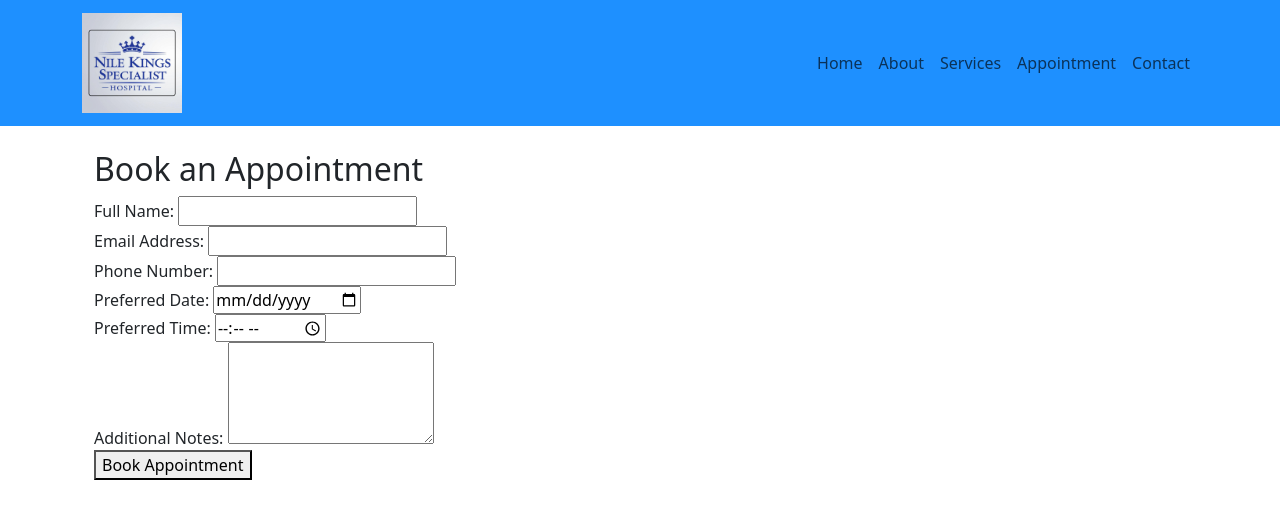
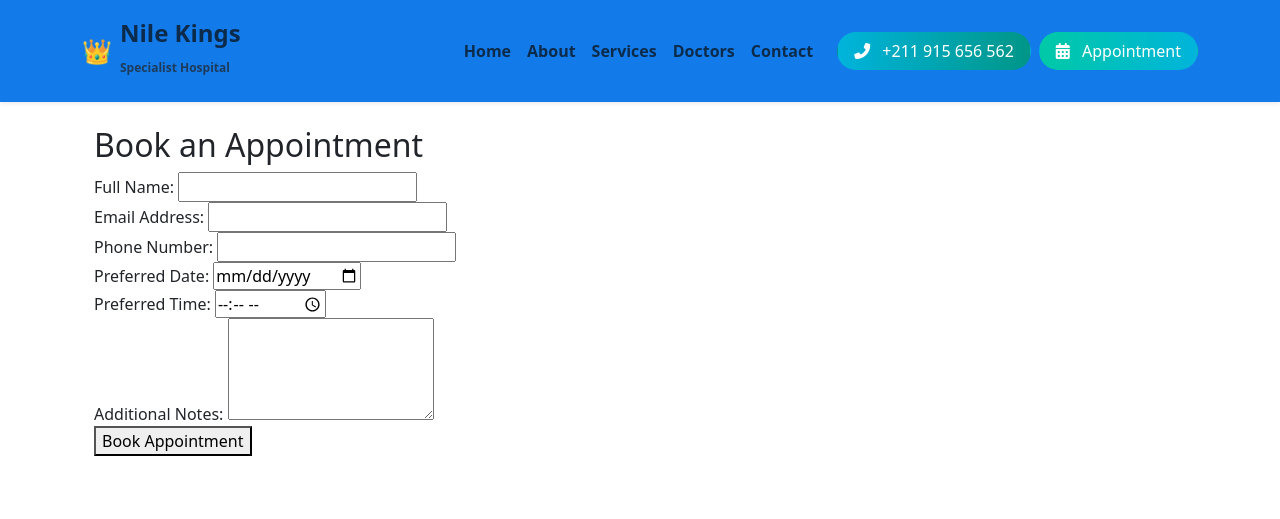
Before and after one commit to Goydave/Nile-Kings-Specialist-Hospital, a Flask app: page /appointment in a window 1280 px wide. Shown: the top 519 px of the page. Run offline with Flask 3, Linux system fonts and the light colour scheme.

Commit message:
Initial commit

```diff
--- a/app/static/css/styles.css
+++ b/app/static/css/styles.css
@@ -1,3 +1,18 @@
+.navbar-nav .nav-link {
+    color: #0c2b4b !important;
+    font-size: 1rem;
+    transition: color 0.3s ease;
+}
+
+.navbar-nav .nav-link:hover {
+    color: #009688 !important;
+}
+
+.navbar-brand:hover {
+    text-decoration: none;
+}
+
+
 /* Ensure body has no margin that interferes */
 body {
     margin: 0;
--- a/app/templates/about.html
+++ b/app/templates/about.html
@@ -41,7 +41,7 @@
     <div class="row align-items-center">
       <div class="col-md-6 order-md-2 mb-4 mb-md-0">
         <img
-          src="https://images.unsplash.com/photo-1584466977770-e35448ee80da?ixlib=rb-4.0.3&amp;auto=format&amp;fit=crop&amp;w=800&amp;q=80"
+          src="{{ url_for('static', filename='images/2.jpg') }}"
           alt="Core values"
           class="img-fluid rounded shadow-lg">
       </div>
--- a/app/templates/appointment.html
+++ b/app/templates/appointment.html
@@ -1,3 +1,16 @@
+{% with messages = get_flashed_messages(with_categories=true) %}
+  {% if messages %}
+    {% for category, message in messages %}
+      <div class="alert alert-{{ category }} alert-dismissible fade show mt-3" role="alert">
+        {{ message }}
+        <button type="button" class="btn-close" data-bs-dismiss="alert" aria-label="Close"></button>
+      </div>
+    {% endfor %}
+  {% endif %}
+{% endwith %}
+
+
+
 {% extends "base.html" %}
 
 {% block content %}
--- a/app/templates/base.html
+++ b/app/templates/base.html
@@ -2,36 +2,57 @@
 <html lang="en">
 <head>
     <meta charset="UTF-8">
-    <title>Hospital Name</title>
-    <link rel="stylesheet" href="{{ url_for('static', filename='css/styles.css') }}">
+    <title>Nile Kings Specialist Hospital</title>
+
+    <!-- Bootstrap CSS -->
     <link href="https://cdn.jsdelivr.net/npm/bootstrap@5.3.0/dist/css/bootstrap.min.css" rel="stylesheet">
+
     <!-- Font Awesome CDN -->
     <link rel="stylesheet" href="https://cdnjs.cloudflare.com/ajax/libs/font-awesome/6.5.0/css/all.min.css">
 
-    <link href="https://cdn.jsdelivr.net/npm/bootstrap@5.3.0/dist/css/bootstrap.min.css" rel="stylesheet">
-
+    <!-- Custom CSS -->
     <link rel="stylesheet" href="{{ url_for('static', filename='css/styles.css') }}">
-
-
 </head>
 <body>
+
     <!-- Header/Navbar -->
-    <nav class="navbar navbar-expand-lg" style="background-color: 	#1E90FF;">
-        <div class="container">
-            <a class="navbar-brand" href="/">
-                <img src="{{ url_for('static', filename='images/logo.png') }}" alt="Hospital Logo" height="100">
+    <!-- Header/Navbar -->
+    <nav class="navbar navbar-expand-lg py-3 shadow-sm" style="background-color: #137be9;">
+        <div class="container d-flex justify-content-between align-items-center">
+
+            <!-- Logo Text -->
+            <a class="navbar-brand fw-bold fs-4 d-flex align-items-center" href="/" style="color: #0c2b4b;">
+                <span class="me-2" style="font-size: 1.5rem;">👑</span>
+                <div>
+                    <div class="fw-bold" style="line-height: 1;">Nile Kings</div>
+                    <small class="text-muted" style="font-size: 0.75rem;">Specialist Hospital</small>
+                </div>
             </a>
+
+            <!-- Toggler for mobile -->
             <button class="navbar-toggler" type="button" data-bs-toggle="collapse" data-bs-target="#navMenu">
                 <span class="navbar-toggler-icon"></span>
             </button>
-            <div class="collapse navbar-collapse" id="navMenu">
-                <ul class="navbar-nav ms-auto">
-                    <li class="nav-item"><a class="nav-link" href="/">Home</a></li>
-                    <li class="nav-item"><a class="nav-link" href="/about">About</a></li>
-                    <li class="nav-item"><a class="nav-link" href="/services">Services</a></li>
-                    <li class="nav-item"><a class="nav-link" href="/appointment">Appointment</a></li>
-                    <li class="nav-item"><a class="nav-link" href="/contact">Contact</a></li>
+
+            <!-- Navbar Links -->
+            <div class="collapse navbar-collapse justify-content-end align-items-center" id="navMenu">
+                <ul class="navbar-nav mb-2 mb-lg-0 me-3">
+                    <li class="nav-item"><a class="nav-link fw-semibold" href="/">Home</a></li>
+                    <li class="nav-item"><a class="nav-link fw-semibold" href="/about">About</a></li>
+                    <li class="nav-item"><a class="nav-link fw-semibold" href="/services">Services</a></li>
+                    <li class="nav-item"><a class="nav-link fw-semibold" href="/doctors">Doctors</a></li>
+                    <li class="nav-item"><a class="nav-link fw-semibold" href="/contact">Contact</a></li>
                 </ul>
+
+                <!-- Call and Appointment Buttons -->
+                <div class="d-flex gap-2">
+                    <a href="tel:+256712345678" class="btn text-white px-3" style="background: linear-gradient(to right, #00b4db, #009688); border-radius: 25px;">
+                        <i class="fas fa-phone-alt me-2"></i> +211 915 656 562
+                    </a>
+                    <a href="/appointment" class="btn text-white px-3" style="background: linear-gradient(to right, #00c9a7, #00b4db); border-radius: 25px;">
+                        <i class="fas fa-calendar-alt me-2"></i> Appointment
+                    </a>
+                </div>
             </div>
         </div>
     </nav>
--- a/run.py
+++ b/run.py
@@ -1,4 +1,5 @@
 #App Launcher
+
 from app import create_app
 
 app = create_app()
```
Also changed, not shown: app/models.py (line endings or trailing spaces), app/static/images/1.jpg (added), app/static/images/2.jpg (added), app/static/images/hero.jpg, instance/appointment.db, 1 other file.
